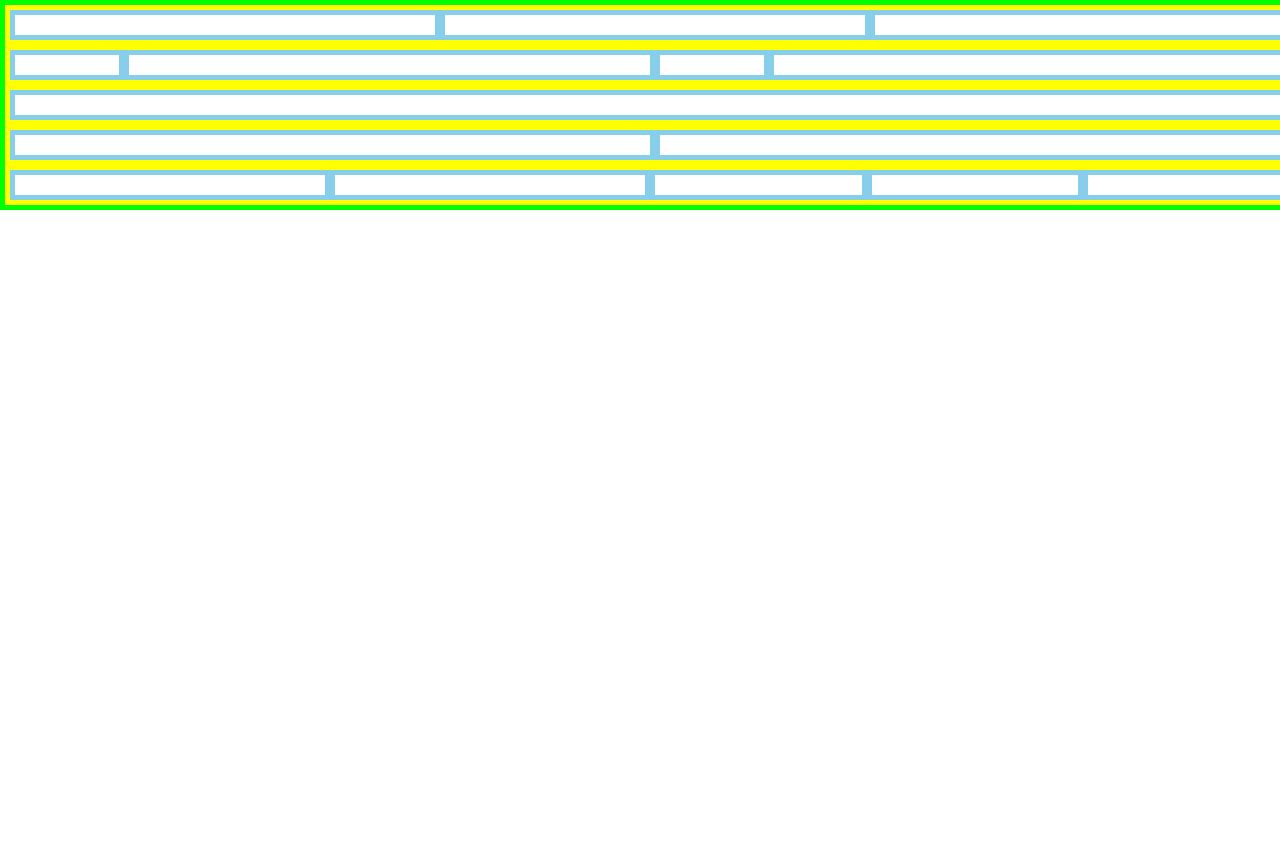
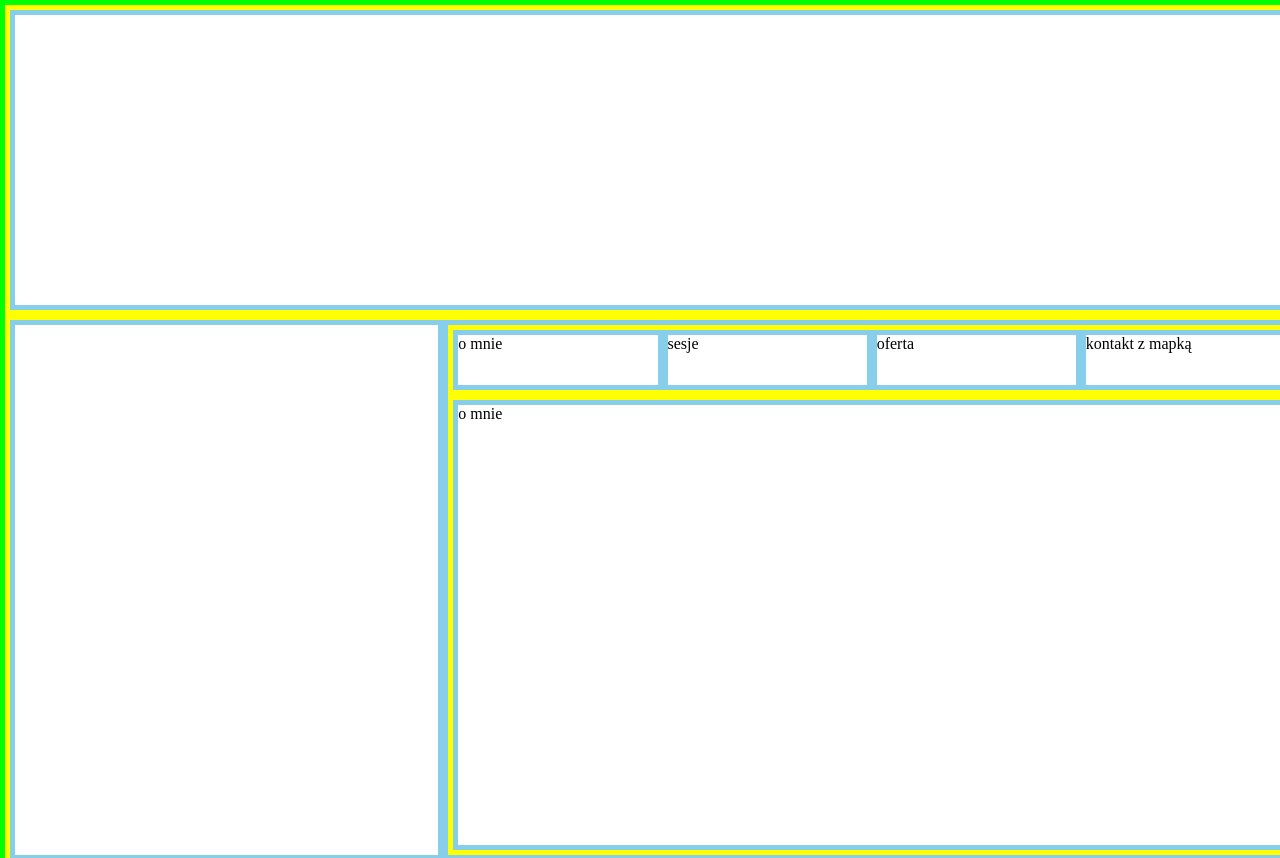
Before and after one commit to tomaszmurzynski/FotografBeataZukiewicz, a plain HTML site: page index.html in a window 1280 px wide. Shown: the top 858 px of the page. Before the commit the page ends 800 px from the top, so only its background shows below. Drawn offline with Linux system fonts and the light colour scheme.

Commit message:
Fixed framework for index side

```diff
--- a/css/framework.css
+++ b/css/framework.css
@@ -1,40 +1,82 @@
-*, *:before, *:after{
+*,
+*:before,
+*:after {
+    -webkit-box-sizing: bolder-box;
     box-sizing: bolder-box;
 }
 
-body{
+body {
     margin: 0px;
 }
 
 
-.container, .row, [class*="col-"]{
-	min-height: 20px;
+.container,
+.row,
+[class*="col-"] {
+    min-height: 35px;
 }
 
-.container{
+.container {
     border: 5px solid lime;
     min-width: 1300px;
     margin: 0 auto;
 }
 
-.row{
+.row {
     border: 5px solid yellow;
+    display: -webkit-box;
+    display: -ms-flexbox;
     display: flex;
 }
 
-[class*="col-"]{
+[class*="col-"] {
     border: 5px solid skyblue;
 }
 
-.col-1 { width: 8.333333%; }
-.col-2 { width: 16.666666%; }
-.col-3 { width: 25%; }
-.col-4 { width: 33.333333%; }
-.col-5 { width: 41.666666%; }
-.col-6 { width: 50%; }
-.col-7 { width: 58.333333%; }
-.col-8 { width: 66.666666%; }
-.col-9 { width: 75%; }
-.col-10 { width: 83.333333%; }
-.col-11 { width: 91.666666%; }
-.col-12 { width: 100%; }
+.col-1 {
+    width: 8.333333%;
+}
+
+.col-2 {
+    width: 16.666666%;
+}
+
+.col-3 {
+    width: 25%;
+}
+
+.col-4 {
+    width: 33.333333%;
+}
+
+.col-5 {
+    width: 41.666666%;
+}
+
+.col-6 {
+    width: 50%;
+}
+
+.col-7 {
+    width: 58.333333%;
+}
+
+.col-8 {
+    width: 66.666666%;
+}
+
+.col-9 {
+    width: 75%;
+}
+
+.col-10 {
+    width: 83.333333%;
+}
+
+.col-11 {
+    width: 91.666666%;
+}
+
+.col-12 {
+    width: 100%;
+}
--- /dev/null
+++ b/css/style.css
@@ -0,0 +1,24 @@
+#top
+{
+    height: 300px;
+}
+
+#sekcjaOMnie
+{
+    min-height: 500px;
+}
+
+#menu
+{
+    height: 60px;
+}
+
+#social
+{
+    min-height: 250px;
+}
+
+#omnie
+{
+    min-height: 450px;
+}
--- a/index.html
+++ b/index.html
@@ -1,14 +1,18 @@
 <!DOCTYPE HTML>
 <html lang="pl">
+
 <head>
     <meta charset="utf-8" />
-	<title></title>
+    <meta name="">
+
+    <title>Fotograf Beata Żukiewicz</title>
     <meta name="description" content="" />
     <meta name="keywords" content="" />
     <meta http-equiv="X-UA-Compatible" content="IE=edge,chrome=1" />
     <meta name="author" content="Tomasz Murzynski" />
 
     <link rel="stylesheet" href="css/framework.css" type="text/css" />
+    <link rel="stylesheet" href="css/style.css" type="text/css" />
 
     <!--[if] lt IE 9]>
 	<script scr="https://cdnjs.cloudflare.com/ajax/libs/html5shiv/3.7.3/html5shiv.min.js"></script>
@@ -19,32 +23,35 @@
 <body>
 
     <div class="container">
-		<div class="row">
-			<div class="col-4"></div>
-			<div class="col-4"></div>
-			<div class="col-4"></div>
-		</div>
-		<div class="row">
-			<div class="col-1"></div>
-			<div class="col-5"></div>
-			<div class="col-1"></div>
-			<div class="col-5"></div>
-		</div>
-		<div class="row">
+        <div id="top" class="row">
             <div class="col-12"></div>
         </div>
-		<div class="row">
-			<div class="col-6"></div>
-			<div class="col-6"></div>
+        <div id="sekcjaOMnie" class="row">
+            <div class="col-4"></div>
+            <div class="col-8">
+                <div id="menu" class="row">
+                    <div class="col-3">o mnie</div>
+                    <div class="col-3">sesje</div>
+                    <div class="col-3">oferta</div>
+                    <div class="col-3">kontakt z mapką</div>
                 </div>
-		<div class="row">
-			<div class="col-3"></div>
-			<div class="col-3"></div>
-			<div class="col-2"></div>
-			<div class="col-2"></div>
-			<div class="col-2"></div>
+                <div id="omnie" class="row">
+                <div class="col-12">o mnie</div>
+                </div>
             </div>
         </div>
 
+        <div id="social" class="row">
+            <div class="col-1"></div>
+            <div class="col-10">social media link</div>
+            <div class="col-1"></div>
+        </div>
+        <div class="row">
+            <div class="col-12">stopka</div>
+        </div>
+    </div>
+
+
 </body>
+
 </html>
```
Lines whose indentation alone changed are shown as unchanged.
